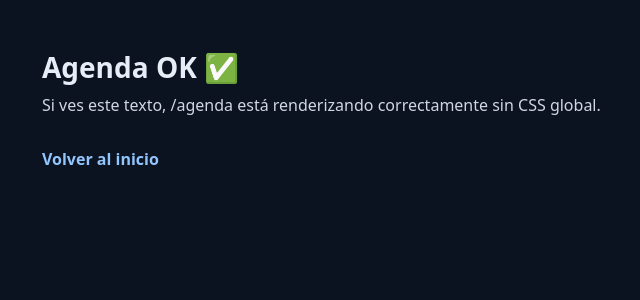
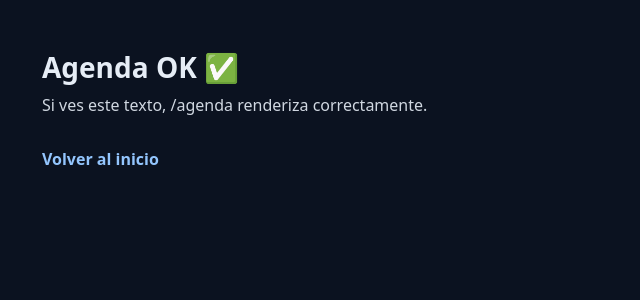
Before and after one commit to jjonnas1/castellanosabogados, a Next.js app: page /agenda in a window 1280 px wide. Shown: the top 300 px of the page, without its empty margins (148-788 px from the left). Built offline with nearby package versions, Linux system fonts and the light colour scheme.

Commit message:
Update page.tsx

```diff
--- a/app/agenda/page.tsx
+++ b/app/agenda/page.tsx
@@ -11,7 +11,7 @@ export default function AgendaPage() {
     >
       <h1 style={{ fontSize: 28, margin: 0 }}>Agenda OK ✅</h1>
       <p style={{ opacity: 0.9, marginTop: 8 }}>
-        Si ves este texto, /agenda está renderizando correctamente sin CSS global.
+        Si ves este texto, /agenda renderiza correctamente.
       </p>
       <a
         href="/"
```
